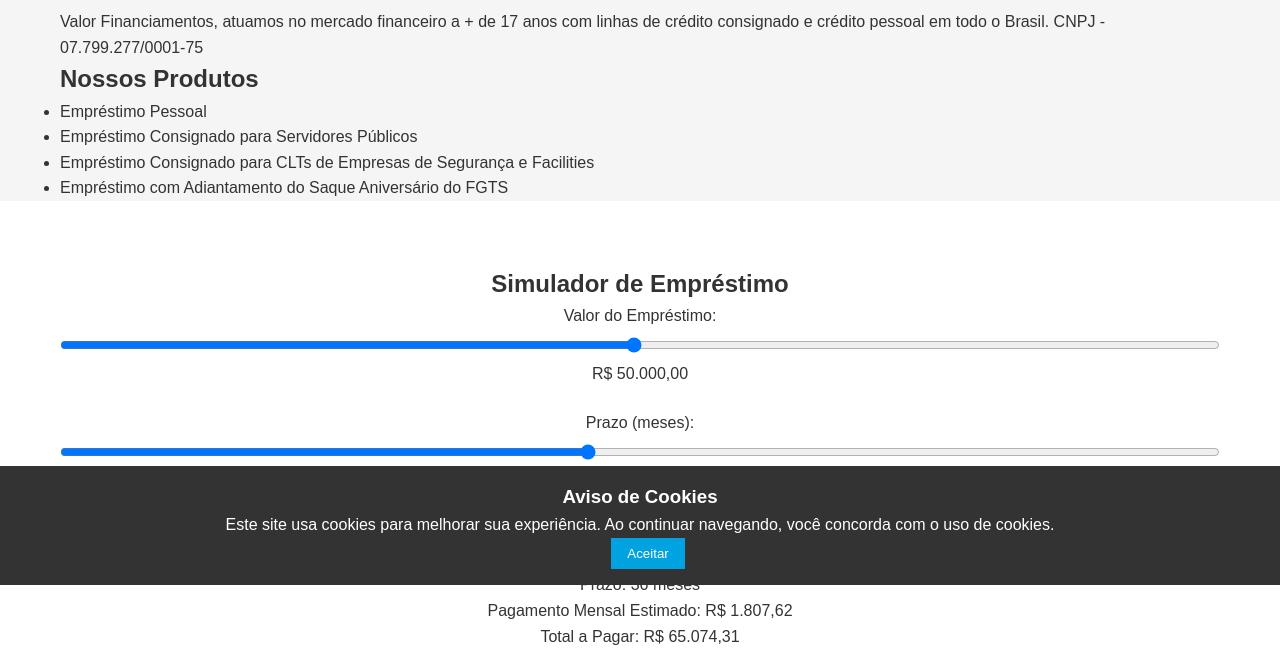
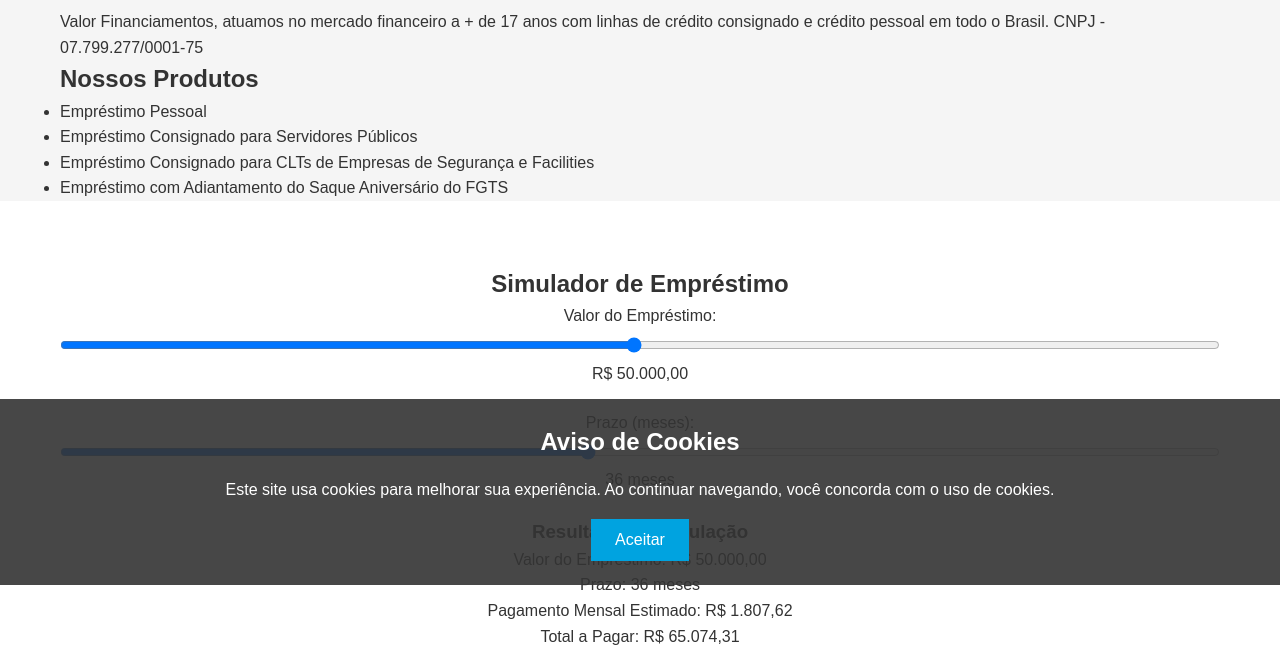
Before and after one commit to Pazzi14/Valorwebsite-teste1---broken, a plain HTML site: page index.html in a window 1280 px wide. Shown: the part 215-867 px from the top of the page. Drawn offline with Linux system fonts and the light colour scheme.

Commit message:
Update style.css

```diff
--- a/style.css
+++ b/style.css
@@ -92,7 +92,7 @@ input[type="range"] {
     position: relative;
 }
 
-.news-section::after {
+.news-section::before {
     content: '';
     position: absolute;
     top: 0;
@@ -236,20 +236,35 @@ footer {
     bottom: 0;
     left: 0;
     right: 0;
-    background-color: #333;
+    background-color: rgba(51, 51, 51, 0.9);
     color: #fff;
-    padding: 1rem;
+    padding: 1.5rem;
     text-align: center;
     display: none;
+    z-index: 1000;
+}
+
+.cookie-consent h3 {
+    font-size: 1.5rem;
+    margin-bottom: 1rem;
+}
+
+.cookie-consent p {
+    margin-bottom: 1rem;
 }
 
 .cookie-consent button {
     background-color: var(--primary-color);
     color: #fff;
     border: none;
-    padding: 0.5rem 1rem;
-    margin-left: 1rem;
+    padding: 0.75rem 1.5rem;
+    font-size: 1rem;
     cursor: pointer;
+    transition: background-color 0.3s ease;
+}
+
+.cookie-consent button:hover {
+    background-color: #0082b3;
 }
 
 (max-width: 768px) {
```
